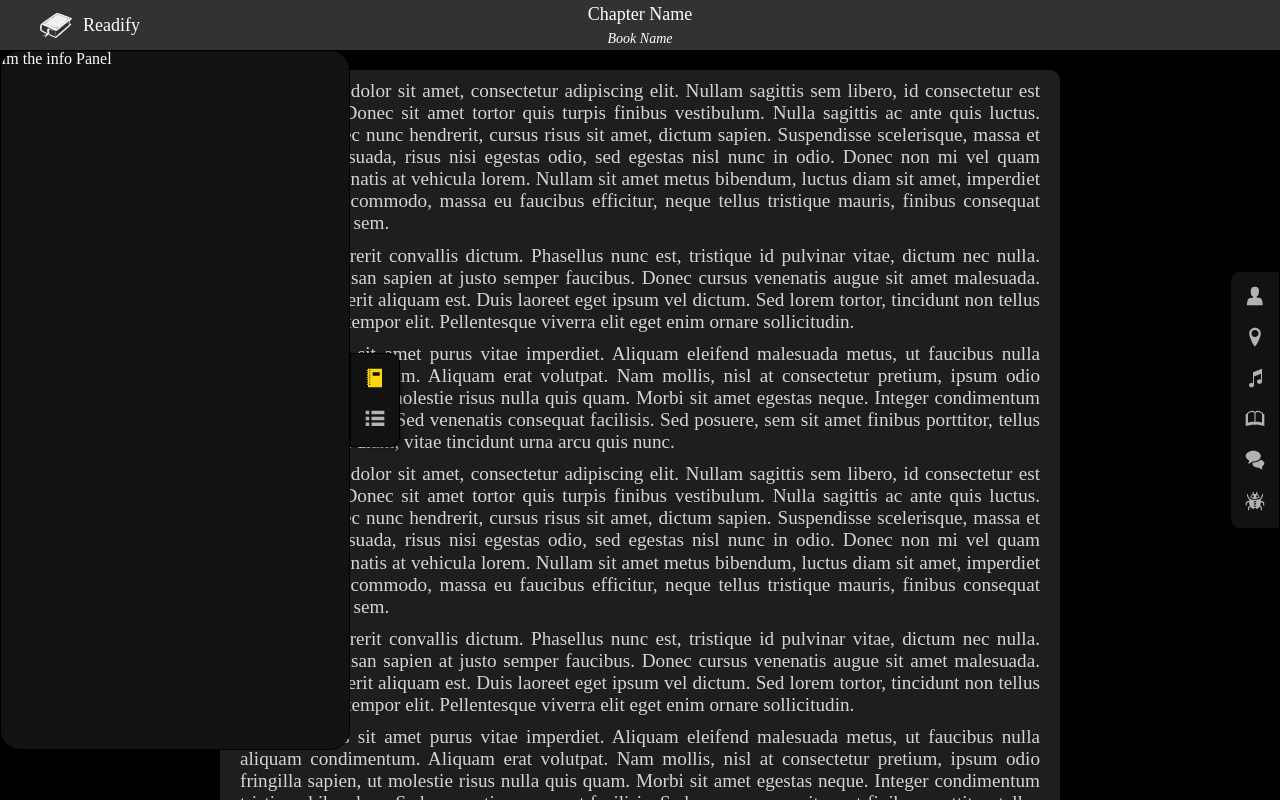
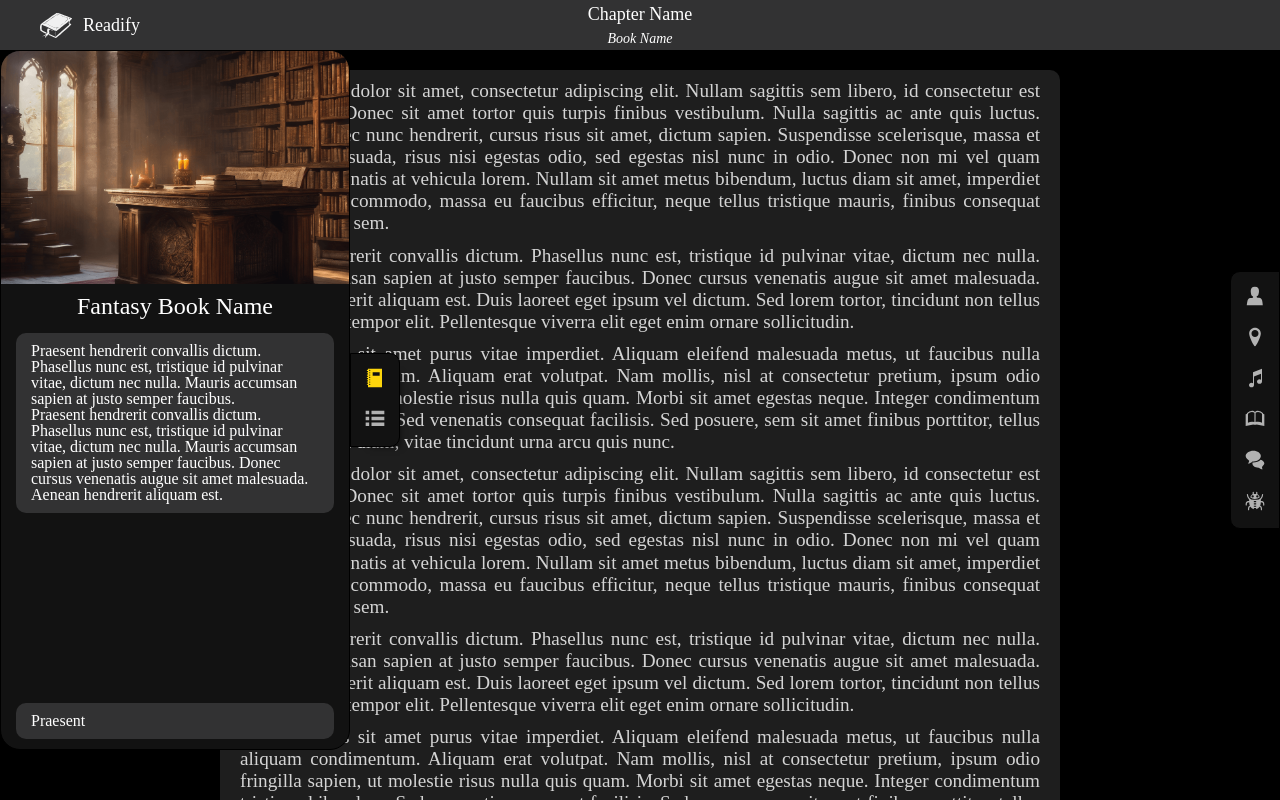
Before and after one commit to Zendrians/ER-Reader, a React (Vite) app: page / in a window 1280 px wide. Both pictures are taken after a click on the button 25 px from the left and 379 px from the top of the page. Shown: the top 800 px of the page. Built offline with nearby package versions, Linux system fonts and the light colour scheme.

Commit message:
Add base book info panel

```diff
--- a/src/modules/Reader/components/bookInfoPanel/BookInfoPanel.css
+++ b/src/modules/Reader/components/bookInfoPanel/BookInfoPanel.css
@@ -0,0 +1,24 @@
+.bookInfoPanel {
+    display: grid;
+    grid-template-rows: minmax(0, 1fr) 2fr;
+    grid-template-columns: 1fr;
+    height: 100%;
+}
+
+.bookInfoPanel__img {
+    width: 100%;
+    height: 100%;
+    object-fit: cover;
+}
+
+.bookInfoPanel__contentContainer {
+    display: grid;
+    grid-template-rows: min-content 1fr min-content;
+    row-gap: 15px;
+    padding: 10px 15px;
+}
+
+.bookInfoPanel__bookTile {
+    justify-self: center;
+    font-size: 24px;
+}
--- a/src/modules/Reader/components/bookInfoPanel/BookInfoPanel.tsx
+++ b/src/modules/Reader/components/bookInfoPanel/BookInfoPanel.tsx
@@ -1,7 +1,37 @@
 import React from "react";
+import "./BookInfoPanel.css";
+import ContentBox from "../../../Shared/components/contentBox/ContentBox";
 
 const BookInfoPanel: React.FC = () => {
-  return <div>Im the info Panel</div>;
+  return (
+    <div className="bookInfoPanel">
+      <div className="bookInfoPanel__imgContainer">
+        <img
+          className="bookInfoPanel__img"
+          src="placeHolders/FantasyCoverPlaceholderCompressed.png"
+        />
+      </div>
+      <div className="bookInfoPanel__contentContainer">
+        <h3 className="bookInfoPanel__bookTile">Fantasy Book Name</h3>
+        <ContentBox>
+          <p>
+            Praesent hendrerit convallis dictum. Phasellus nunc est, tristique
+            id pulvinar vitae, dictum nec nulla. Mauris accumsan sapien at justo
+            semper faucibus.
+          </p>
+          <p>
+            Praesent hendrerit convallis dictum. Phasellus nunc est, tristique
+            id pulvinar vitae, dictum nec nulla. Mauris accumsan sapien at justo
+            semper faucibus. Donec cursus venenatis augue sit amet malesuada.
+            Aenean hendrerit aliquam est.
+          </p>
+        </ContentBox>
+        <ContentBox>
+        Praesent
+        </ContentBox>
+      </div>
+    </div>
+  );
 };
 
 export default BookInfoPanel;
--- /dev/null
+++ b/src/modules/Reader/components/charactersPanel/CharactersPanel.tsx
@@ -0,0 +1,7 @@
+import React from "react";
+
+const CharactersPanel: React.FC = () => {
+  return <div>Im the Character Panel</div>;
+};
+
+export default CharactersPanel;
--- a/src/modules/Reader/components/readerFeaturesPanelContainer/ReaderFeaturesPanelContainer.tsx
+++ b/src/modules/Reader/components/readerFeaturesPanelContainer/ReaderFeaturesPanelContainer.tsx
@@ -3,6 +3,7 @@ import ReaderSidePanel from "../readerSidePanel/ReaderSidePanel";
 import "./ReaderFeaturesPanelContainer.css";
 import SelectionCorner from "../../../Shared/components/rightSidePanel/SelectionCorner";
 import ReaderFeaturesBar from "../readerFeaturesBar/ReaderFeaturesBar";
+import CharactersPanel from "../charactersPanel/CharactersPanel";
 
 const ReaderFeaturesPanelContainer: React.FC = () => {
   return (
@@ -10,7 +11,9 @@ const ReaderFeaturesPanelContainer: React.FC = () => {
       <SelectionCorner orientation="right" isPanelOpen={true}>
         <ReaderFeaturesBar />
       </SelectionCorner>
-      <ReaderSidePanel />
+      <ReaderSidePanel>
+        <CharactersPanel />
+      </ReaderSidePanel>
     </aside>
   );
 };
--- /dev/null
+++ b/src/modules/Shared/components/contentBox/ContentBox.css
@@ -0,0 +1,6 @@
+.contentBox {
+    background-color: var(--mid-background-color);
+    border-radius: 10px;
+    padding: 10px 15px;
+    height: min-content;
+}
--- /dev/null
+++ b/src/modules/Shared/components/contentBox/ContentBox.tsx
@@ -0,0 +1,12 @@
+import React, { ReactNode } from "react";
+import './ContentBox.css'
+
+interface IContentBox {
+  children: ReactNode;
+}
+
+const ContentBox: React.FC<IContentBox> = ({ children }) => {
+  return <div className="contentBox">{children}</div>;
+};
+
+export default ContentBox;
```
Also changed, not shown: public/placeHolders/FantasyCoverPlaceholderCompressed.png (added), src/modules/Reader/components/charactersPanel/CharactersPanel.css (added), 1 other file (tests, documents, lock files or other folders).
